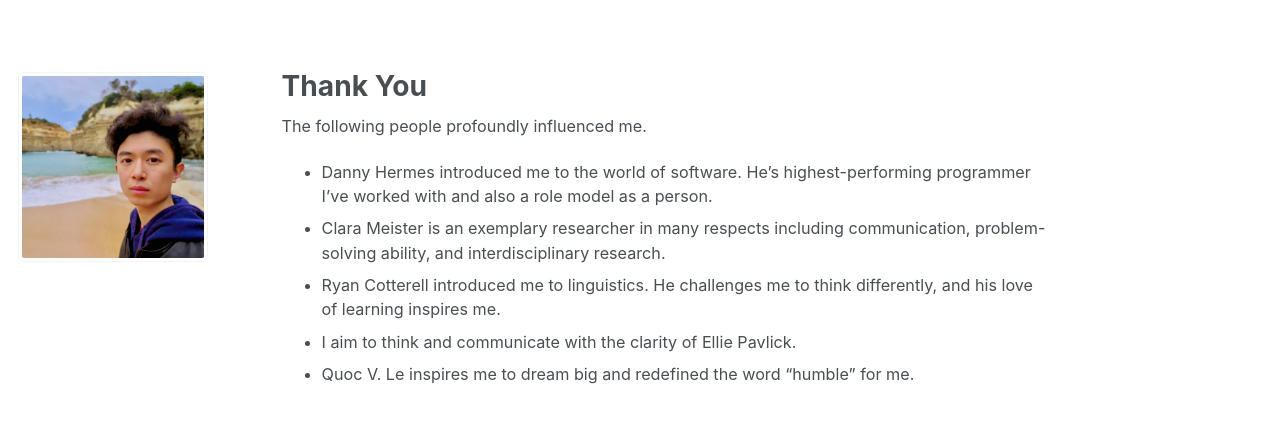
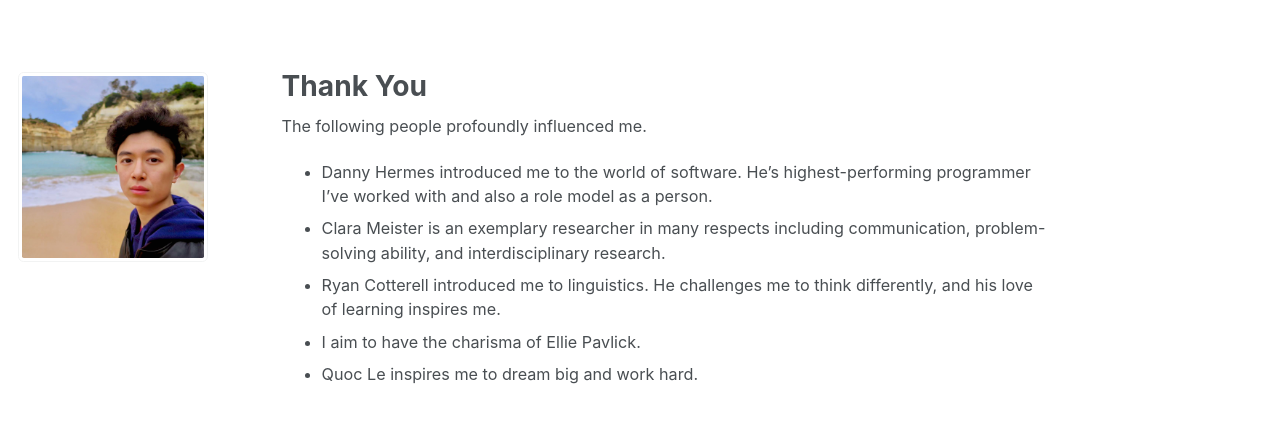
Before and after one commit to jasonwei20/jasonwei20.github.io, a Jekyll site: the page built from _pages/thanks.md, in a window 1280 px wide. Shown: the top 423 px of the page. Built offline with Jekyll 4.4.1, drawn with Linux system fonts in a browser that asks for light colours.

Commit message:
Update thanks.md

```diff
--- a/_pages/thanks.md
+++ b/_pages/thanks.md
@@ -9,7 +9,7 @@ The following people profoundly influenced me.
 * Danny Hermes introduced me to the world of software. He's highest-performing programmer I've worked with and also a role model as a person.
 * Clara Meister is an exemplary researcher in many respects including communication, problem-solving ability, and interdisciplinary research.
 * Ryan Cotterell introduced me to linguistics. He challenges me to think differently, and his love of learning inspires me.
-* I aim to think and communicate with the clarity of Ellie Pavlick.
-* Quoc V. Le inspires me to dream big and redefined the word "humble" for me.
+* I aim to have the charisma of Ellie Pavlick.
+* Quoc Le inspires me to dream big and work hard.
 
 <!-- And thank you to my high school teachers: Michael Auerbach, Ashley Jones, and Duncan Forbes. -->
```
